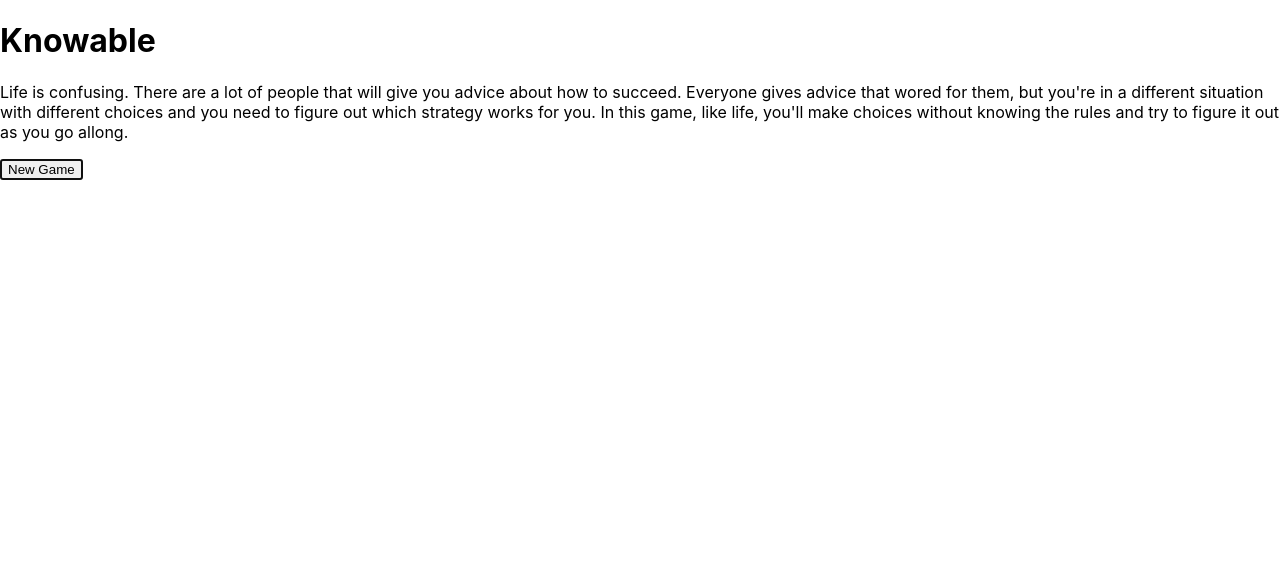
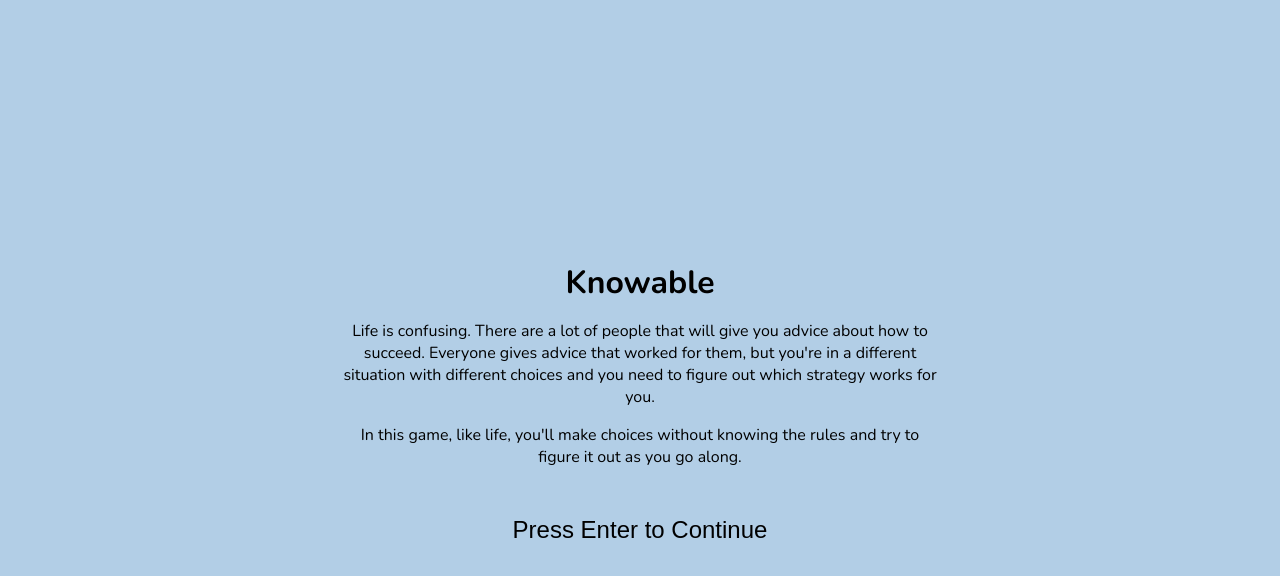
Before and after one commit to mbrehove/knowable, a React (Create React App) app: page / in a window 1280 px wide. Shown: the top 576 px of the page. Built offline with nearby package versions, Linux system fonts and the light colour scheme.

Commit message:
added the total score anc change to the plot

```diff
--- a/public/index.html
+++ b/public/index.html
@@ -24,7 +24,8 @@
       work correctly both with client-side routing and a non-root public URL.
       Learn how to configure a non-root public URL by running `npm run build`.
     -->
-    <title>React App</title>
+    <link href="https://fonts.googleapis.com/css2?family=Nunito:wght@400;700&display=swap" rel="stylesheet">
+    <title>Knowable</title>
   </head>
   <body>
     <noscript>You need to enable JavaScript to run this app.</noscript>
--- a/src/LevelCompleteScreen.js
+++ b/src/LevelCompleteScreen.js
@@ -1,6 +1,7 @@
 // LevelCompleteScreen.js
 import React from 'react';
 import ScorePlot from './ScorePlot'; // Import the new ScorePlot component
+import './style.css';
 
 const LevelCompleteScreen = ({ level, onNextLevel, levelData, config }) => {
   const { points, keyHistory, randomValues, description } = levelData;
@@ -16,7 +17,7 @@ const LevelCompleteScreen = ({ level, onNextLevel, levelData, config }) => {
       </p>
       <ScorePlot points={points} keyHistory={keyHistory} xDomain={[0, config.maxSteps]} />
       <button onClick={onNextLevel} autoFocus>
-        Next Level
+        Press Enter to Continue
       </button>
     </div>
   );
--- a/src/ScorePlot.js
+++ b/src/ScorePlot.js
@@ -33,7 +33,20 @@ const ScorePlot = ({ points, keyHistory, xDomain }) => {
         );
     };
 
+    const currentScore = points.length > 0 ? points[points.length - 1].y : 0;
+    const previousScore = points.length > 1 ? points[points.length - 2].y : 0;
+    const change = currentScore - previousScore;
+
+    const formattedChange = change.toFixed(2);
+    const changeColor = change >= 0 ? 'green' : 'red';
+    const changeSign = change >= 0 ? '+' : '';
+
     return (
+        <div>
+            <h2>
+                Current Score: {currentScore.toFixed(2)} ({changeSign}
+                <span style={{ color: changeColor }}>{formattedChange}</span>)
+            </h2>
             <LineChart
                 width={600}
                 height={400}
@@ -67,6 +80,8 @@ const ScorePlot = ({ points, keyHistory, xDomain }) => {
                     }}
                 />
             </LineChart>
+        </div>
+
     );
 };
 
--- a/src/WelcomeScreen.js
+++ b/src/WelcomeScreen.js
@@ -1,19 +1,21 @@
 // WelcomeScreen.js
 import React from 'react';
+import './style.css';
 
 const WelcomeScreen = ({ onStart }) => {
     return (
         <div className="welcome-screen">
-                        <h1>Knowable</h1>
+            <h1>Knowable</h1>
             <p>
-Life is confusing. There are a lot of people that will give you advice about how to succeed.
-Everyone gives advice that wored for them, but you're in a different situation with different
-choices and you need to figure out which strategy works for you.
-
-In this game, like life, you'll make choices without knowing the rules and try to figure it out
-as you go allong.
+                Life is confusing. There are a lot of people that will give you advice about how to succeed.
+                Everyone gives advice that worked for them, but you're in a different situation with different
+                choices and you need to figure out which strategy works for you.
             </p>
-            <button onClick={onStart} autoFocus>New Game</button>
+            <p>
+                In this game, like life, you'll make choices without knowing the rules and try to figure it out
+                as you go along.
+            </p>
+            <button onClick={onStart} autoFocus>Press Enter to Continue</button>
         </div>
     );
 };
--- a/src/style.css
+++ b/src/style.css
@@ -1,17 +1,61 @@
+body {
+    background-color: #b2cee6; /* Light blue background */
+    /* font-family: 'Comic Sans MS', cursive, sans-serif; Playful font */
+    font-family: 'Nunito', sans-serif;
+    display: flex;
+    justify-content: center;
+    align-items: center;
+    min-height: 100vh;
+    margin: 0;
+}
+
 .container {
     display: flex;
     flex-direction: column;
     align-items: center;
     justify-content: center;
     min-height: 100vh;
-  }
+    text-align: center;
+    max-width: 600px;
+    margin: auto;
+}
 
-  .title {
+.title {
     font-size: 1.5rem;
     font-weight: bold;
     margin-bottom: 1rem;
-  }
+}
 
-  .subtitle {
+.subtitle {
     margin-bottom: 1rem;
-  }
+}
+
+.welcome-screen, .level-complete-screen {
+    text-align: center;
+    max-width: 600px;
+    margin: auto;
+}
+
+h1, h2 {
+    font-size: 2rem;
+    margin-bottom: 1rem;
+}
+
+p {
+    font-size: 1rem;
+    margin-bottom: 1rem;
+}
+
+button {
+    background-color: transparent;
+    border: none;
+    font-size: 1.5rem;
+    color: #000;
+    cursor: pointer;
+    padding: 1rem;
+    margin-top: 1rem;
+}
+
+button:focus {
+    outline: none;
+}
```
Lines whose indentation alone changed are shown as unchanged.
